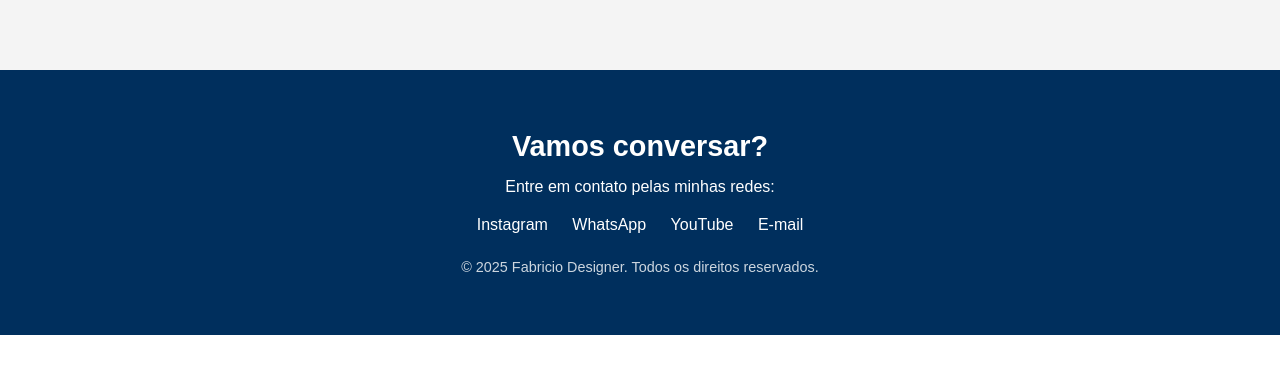
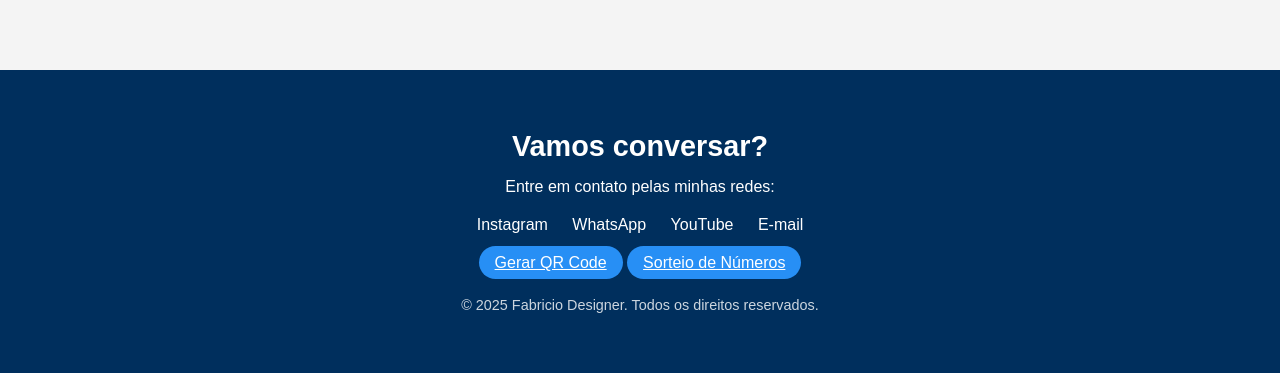
Before and after one commit to FabricioDesign/fabriciodesigner_, a plain HTML site: page index.html in a window 1280 px wide. Shown: the part 1375-1748 px from the top of the page. Before the commit the page ends 1710 px from the top, so only its background shows below. Drawn offline with Linux system fonts and the light colour scheme.

Commit message:
Add files via upload

```diff
--- a/index.html
+++ b/index.html
@@ -26,7 +26,7 @@
   </header>
 
   <!-- Apresentação -->
-  <section id="inicio" class="hero">
+  <section id="inicio" class="hero fade-section">
     <div class="conteudo">
       <h1>Transformo ideias em design e experiências visuais marcantes.</h1>
       <p>Sou designer gráfico, social media e videomaker. Aqui você encontra meus projetos, artes e campanhas criadas para marcas e artistas.</p>
@@ -35,7 +35,7 @@
   </section>
 
   <!-- Feed de Criações -->
-  <section id="portfolio" class="portfolio">
+  <section id="portfolio" class="portfolio fade-section">
     <h2>Minhas Criações</h2>
     <div class="feed">
       <div class="post"><img src="https://i.pinimg.com/1200x/f2/2d/0a/f22d0aa20b18c611b02abfe31393926c.jpg" alt="Criação 1"></div>
@@ -50,7 +50,7 @@
   </section>
 
   <!-- Contato -->
-  <footer id="contato" class="rodape">
+  <footer id="contato" class="rodape fade-section">
     <h2>Vamos conversar?</h2>
     <p>Entre em contato pelas minhas redes:</p>
     <div class="redes">
@@ -59,6 +59,13 @@
       <a href="https://www.youtube.com/@fabriciodesigner82" target="_blank">YouTube</a>
       <a href="mailto:fabriciodesigner82@gmail.com">E-mail</a>
     </div>
+
+    <!-- Links extras -->
+    <div class="extras">
+      <a href="https://fabriciodesign.github.io/Crie-seu-QR-Code-instantaneamente/" target="_blank" class="btn">Gerar QR Code</a>
+      <a href="https://fabriciodesign.github.io/nosso-sorteio/" target="_blank" class="btn">Sorteio de Números</a>
+    </div>
+
     <p class="copy">&copy; 2025 Fabricio Designer. Todos os direitos reservados.</p>
   </footer>
 
--- a/script.js
+++ b/script.js
@@ -14,3 +14,22 @@ document.querySelectorAll('.menu a').forEach(link => {
     menu.classList.remove('active');
   });
 });
+
+// ===============================
+// EFEITO DE ENTRADA SUAVE AO ROLAR
+// ===============================
+const sections = document.querySelectorAll('.fade-section');
+
+function aparecerAoRolar() {
+  const triggerBottom = window.innerHeight * 0.8;
+
+  sections.forEach(section => {
+    const boxTop = section.getBoundingClientRect().top;
+    if (boxTop < triggerBottom) {
+      section.classList.add('visible');
+    }
+  });
+}
+
+window.addEventListener('scroll', aparecerAoRolar);
+aparecerAoRolar(); // Chama uma vez ao carregar
```
